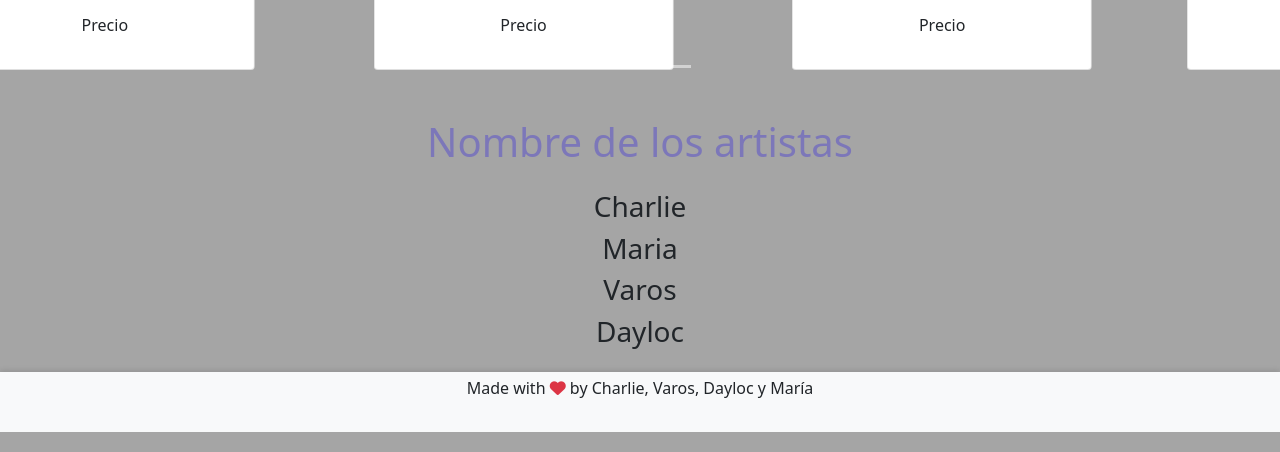
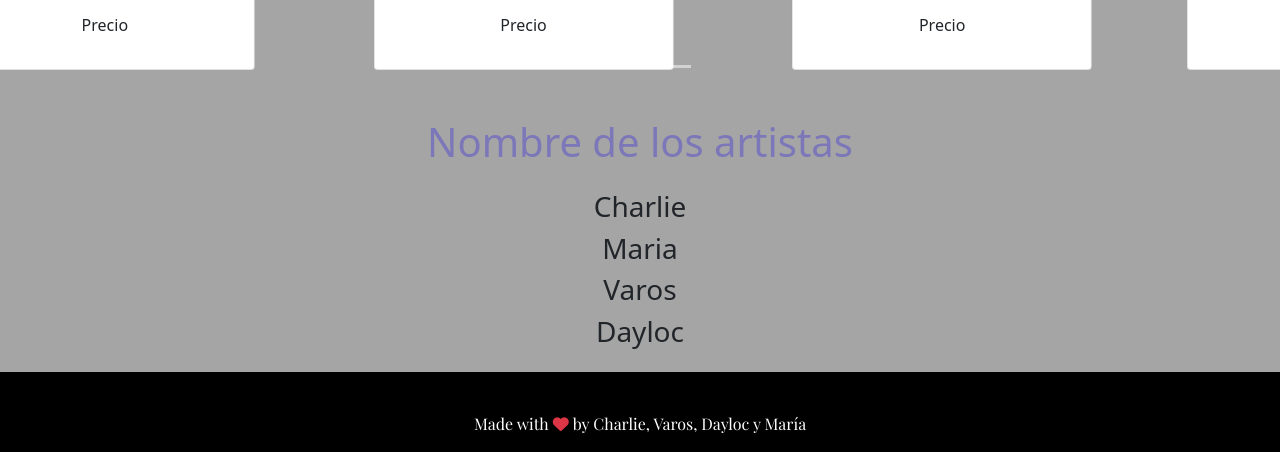
Before and after one commit to 4GeeksAcademy/spain-fs-pt-63-CW-DY-MS-VS, a React app: page / in a window 1280 px wide. Shown: the part 1370-1822 px from the top of the page. Built offline with nearby package versions, Linux system fonts and the light colour scheme; no server answers; a script that the page names is missing; a web font is replaced by a local one; what @cloudinary/url-gen would draw is missing.

Commit message:
footer alineado

```diff
--- a/src/front/styles/home.css
+++ b/src/front/styles/home.css
@@ -80,16 +80,18 @@ body {
 }
 
  /* styles.css o el archivo CSS que estés utilizando */
-.footer {
-  position: relative;  /* Posición relativa para el contenedor */
-  margin-top: auto;
-  padding: 1rem;
-  background-color: #f8f9fa;  /* Ajusta el color de fondo según tu preferencia */
-  text-align: center;
-  width: 100%;
-  box-shadow: 0 -2px 5px rgba(0, 0, 0, 0.1);  /* Sombra superior para darle un efecto elegante */
+ .footer {
   display: flex;
-  justify-content: center; /* Centra horizontalmente */
-  align-items: flex-end;  /* Alinea en la parte inferior */
-  height: 60px; /* Ajusta la altura del footer según sea necesario */
+  justify-content: center;
+  align-items: flex-end; /* Esto alinea el contenido al final del contenedor */
+  height: 80px; /* Ajusta la altura según tus necesidades */
+  background-color: #000000;
+  color:#FFFFFF;
+  font-family: "Playfair Display", serif;
+  font-optical-sizing: auto;
 }
+
+.footer p {
+  margin: 0;
+
+}
```
